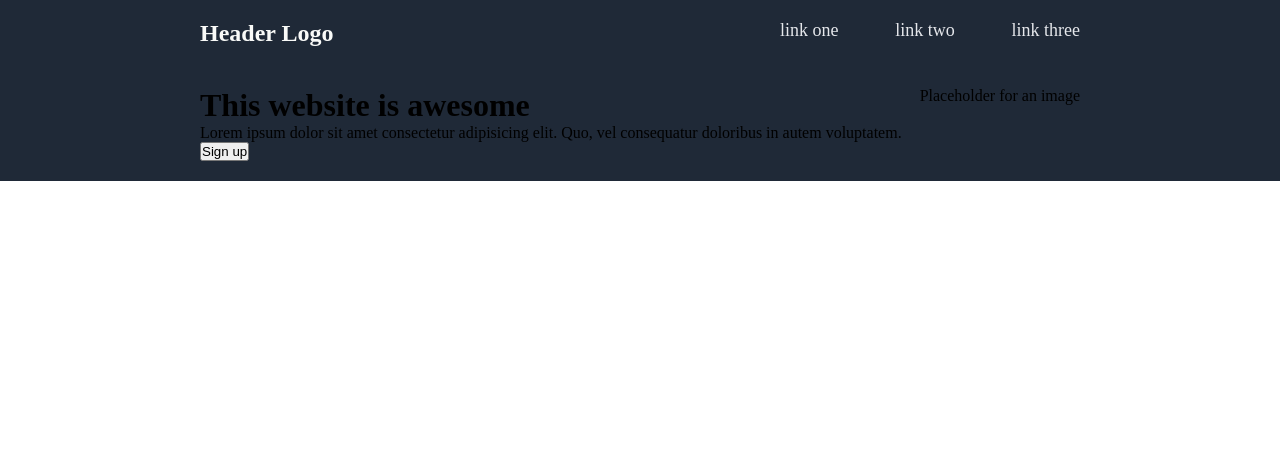
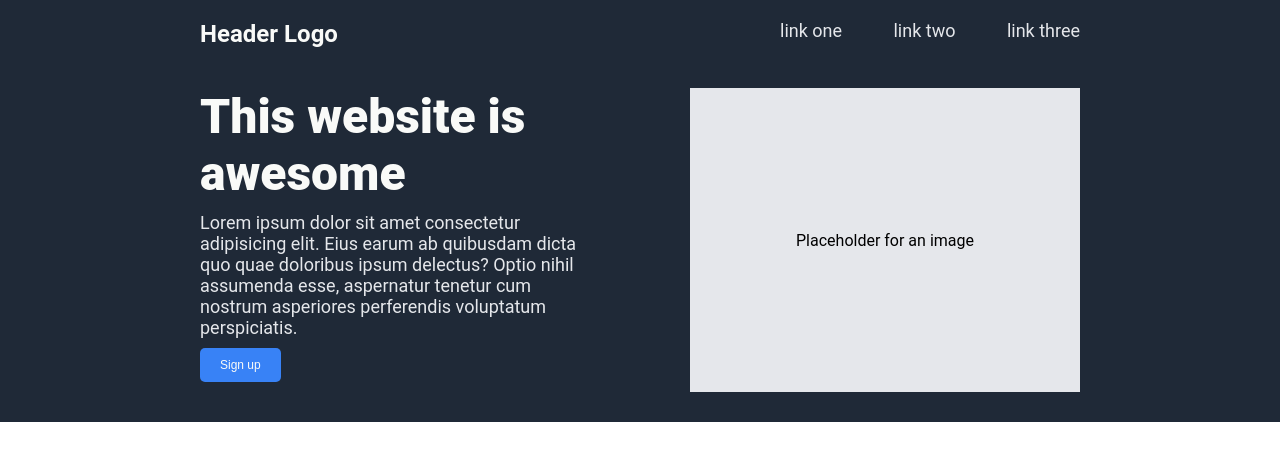
Before and after one commit to Aleskoss/landing-page, a plain HTML site: page index.html in a window 1280 px wide. Drawn offline with Linux system fonts and the light colour scheme.

Commit message:
Add hero section and style to it

```diff
--- a/index.html
+++ b/index.html
@@ -8,7 +8,7 @@
 </head>
 <body>
     <div class="header">
-        <h2>Header Logo</h1>
+        <h3>Header Logo</h3>
         <ul>
             <li><a href="#">link one</a></li>
             <li><a href="#">link two</a></li>
@@ -18,7 +18,7 @@
     <div class="hero">
         <div class="hero-left">
             <h1>This website is awesome</h1>
-            <p>Lorem ipsum dolor sit amet consectetur adipisicing elit. Quo, vel consequatur doloribus in autem voluptatem.</p>
+            <p>Lorem ipsum dolor sit amet consectetur adipisicing elit. Eius earum ab quibusdam dicta quo quae doloribus ipsum delectus? Optio nihil assumenda esse, aspernatur tenetur cum nostrum asperiores perferendis voluptatum perspiciatis.</p>
             <button>Sign up</button>
         </div>
         <div class="placeholder">Placeholder for an image</div>
--- a/styles/style.css
+++ b/styles/style.css
@@ -2,6 +2,9 @@
     box-sizing: border-box;
     margin: 0;
     padding: 0;
+}
+body{
+    font-family: ROBOTO;
 }
 .header,
 .hero{
@@ -10,10 +13,28 @@
     background-color: #1f2937;
     padding: 20px 200px;
 }
-.header h2{
- font-size:24px;
- color: #f9faf8;
- font-weight: 900;
+.hero-left{
+    width: 500px;
+}
+.header h3,
+.hero button{
+    font-size:24px;
+    color: #f9faf8;
+}
+.hero h1{
+    font-size: 48px;
+    font-weight: 900;
+    color: #f9faf8;
+}
+.hero *{
+    margin-bottom: 10px;
+}
+.hero button{
+    background-color: #3882f6;
+    padding: 10px 20px;
+    font-size:12px;
+    border: none;
+    border-radius: 5px;
 }
 ul{
     list-style: none;
@@ -22,8 +43,17 @@ ul{
     width: 300px;
     gap: 40px;
 }
-ul li a{
+ul li a,
+.hero p{
     color: #e5e7eb;
     font-size: 18px;
     text-decoration: none;
 }
+.placeholder{
+    width: 500px;
+    display: flex;
+    justify-content: center;
+    align-items: center;
+    background-color: #e5e7eb;
+    margin-left: 100px;
+}
```
